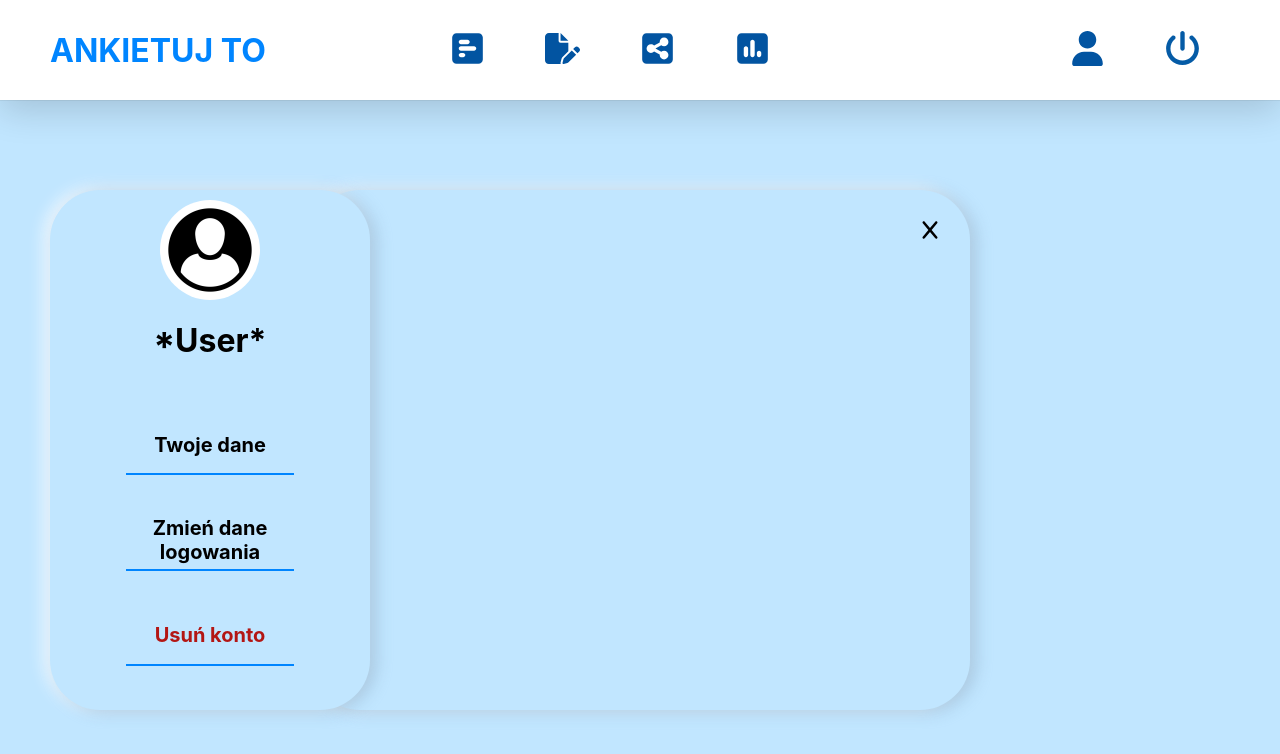
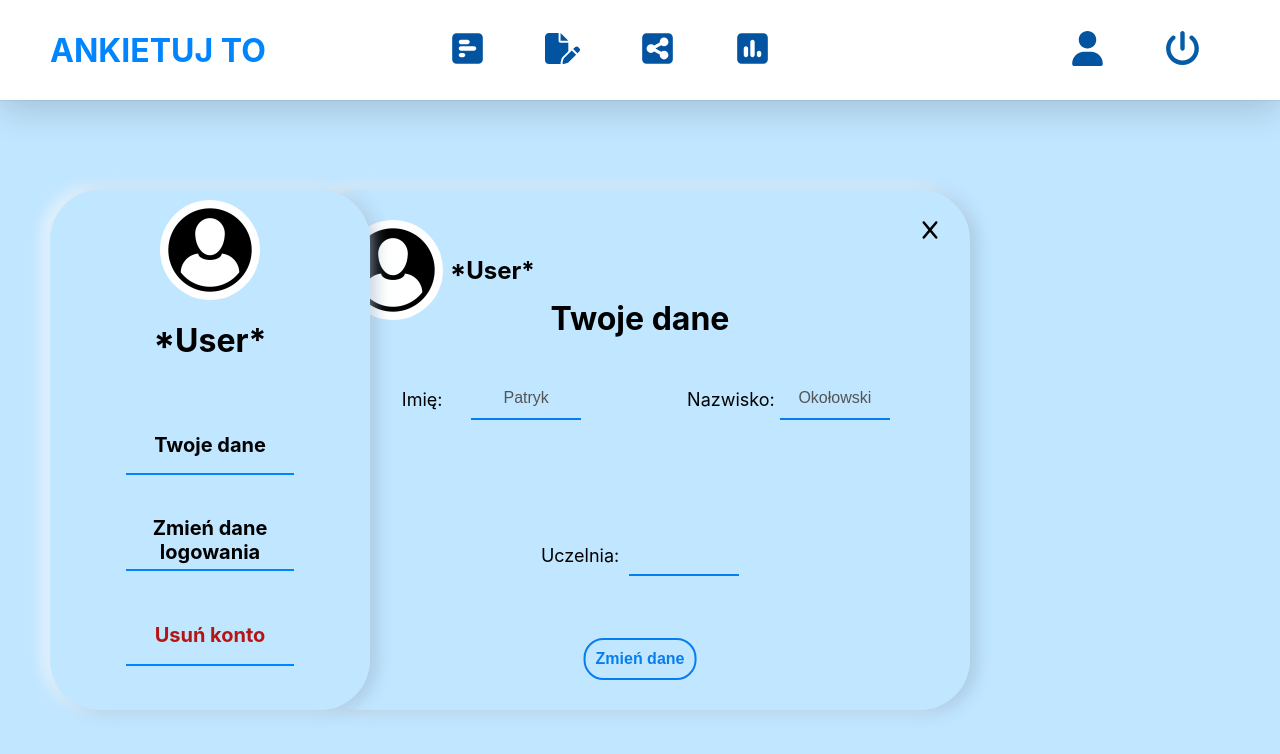
Before and after one commit to pokolowski/ankietuj-to, a React (Create React App) app: page /profile in a window 1280 px wide. Both pictures are taken after a click on the item "Twoje dane". Shown: the top 754 px of the page. Built offline with nearby package versions, Linux system fonts and the light colour scheme.

Commit message:
User data in profile view

```diff
--- a/src/components/atoms/FormField/FormField.js
+++ b/src/components/atoms/FormField/FormField.js
@@ -19,6 +19,7 @@ const FormField = react.forwardRef(
       type = 'text',
       fontColor = '#c1e6ff',
       value,
+      floatLeft,
       ...props
     },
     ref
@@ -26,6 +27,7 @@ const FormField = react.forwardRef(
     return (
       <>
         <label> {label} </label>
+        {!floatLeft ? '' : <br />}
         <br />
         <StyledInput
           type={type}
--- /dev/null
+++ b/src/components/molecules/OptionsContainer/UserData/userData.js
@@ -0,0 +1,163 @@
+import React, { useState } from 'react';
+import styled from 'styled-components';
+import styles from './userData.module.css';
+import FormField from 'components/atoms/FormField/FormField';
+
+const Wrapper = styled.div`
+  width: 90%;
+  height: 60%;
+  position: absolute;
+  bottom: 20px;
+  left: 50%;
+  transform: translateX(-50%);
+  // background-color: white;
+  display: flex;
+  flex-wrap: wrap;
+  justify-content: space-around;
+  align-items: flex-start;
+`;
+const Title = styled.h1`
+  position: absolute;
+  top: -100px;
+  left: 50%;
+  transform: translateX(-50%);
+`;
+const StyledInput = styled.div`
+  width: 35%;
+  display: flex;
+  justify-content: space-around;
+  align-items: center;
+  font-size: 18px;
+`;
+const StyledButton = styled.button`
+  position: absolute;
+  bottom: 10px;
+  left: 50%;
+  transform: translate(-50%);
+  background-color: transparent;
+  border: 2px solid #067eed;
+  padding: 10px;
+  font-weight: bold;
+  color: #067eed;
+  font-size: 16px;
+  border-radius: 20px;
+  cursor: pointer;
+`;
+const StyledButtonSave = styled.button`
+  position: absolute;
+  bottom: 10px;
+  left: 50%;
+  transform: translate(-50%);
+  background-color: transparent;
+  border: 2px solid #067eed;
+  padding: 10px;
+  font-weight: bold;
+  color: #067eed;
+  font-size: 16px;
+  border-radius: 20px;
+  cursor: pointer;
+`;
+
+const UserData = ({ ...props }) => {
+  const [activeForm, setActiveForm] = useState(false);
+  const [activeButton, setActiveButton] = useState(true);
+  const [formValue, setFormValue] = useState({
+    name: 'Patryk',
+    surname: 'Okołowski',
+    college: '',
+  });
+  const formHandler = (e) => {
+    console.log('idzie zmiana');
+    setFormValue({
+      ...formValue,
+      [e.target.name]: e.target.value,
+    });
+  };
+
+  const SaveData = () => {
+    // zapis do bazy danych nowych danych
+  };
+  return (
+    <Wrapper {...props}>
+      <Title>Twoje dane</Title>
+      <StyledInput>
+        Imię:{' '}
+        {activeForm ? (
+          <input
+            name="name"
+            type="text"
+            value={formValue.name}
+            className={styles.inputClass}
+            onChange={formHandler}
+          />
+        ) : (
+          <input
+            type="text"
+            defaultValue={formValue.name}
+            className={styles.inputClass}
+            disabled
+          />
+        )}
+      </StyledInput>
+      <StyledInput>
+        Nazwisko:{' '}
+        {activeForm ? (
+          <input
+            name="surname"
+            type="text"
+            value={formValue.surname}
+            onChange={formHandler}
+            className={styles.inputClass}
+          />
+        ) : (
+          <input
+            type="text"
+            value={formValue.surname}
+            className={styles.inputClass}
+            disabled
+          />
+        )}
+      </StyledInput>
+      <StyledInput>
+        Uczelnia:{' '}
+        {activeForm ? (
+          <input
+            name="college"
+            type="text"
+            value={formValue.college}
+            onChange={formHandler}
+            className={styles.inputClass}
+          />
+        ) : (
+          <input
+            type="text"
+            value={formValue.college}
+            className={styles.inputClass}
+            disabled
+          />
+        )}
+      </StyledInput>
+      {activeButton ? (
+        <StyledButton
+          onClick={() => {
+            setActiveButton(false);
+            setActiveForm(true);
+          }}
+        >
+          Zmień dane
+        </StyledButton>
+      ) : (
+        <StyledButtonSave
+          onClick={() => {
+            setActiveButton(true);
+            setActiveForm(false);
+          }}
+        >
+          Zapisz
+        </StyledButtonSave>
+      )}
+    </Wrapper>
+  );
+};
+
+export default UserData;
--- /dev/null
+++ b/src/components/molecules/OptionsContainer/UserData/userData.module.css
@@ -0,0 +1,24 @@
+.floatLeft{
+    /* float: left !important; */
+    position: absolute;
+    right: 0;
+}
+.inputClass{
+    background-color: transparent;
+    width: 100px;
+    height: 30px;
+    border: 0;
+    border-bottom: 2px solid #067eed;
+    font-size: 16px;
+    transition: .2s;
+    padding: 5px;
+    text-align: center;
+    /* color: #c1e6ff; */
+
+}
+.inputClass:focus{
+    outline: none;
+    border: 2px solid #067eed;
+    transition: .2s;
+    border-radius: 10px;
+}
--- a/src/components/molecules/OptionsContainer/optionsContainer.js
+++ b/src/components/molecules/OptionsContainer/optionsContainer.js
@@ -1,6 +1,8 @@
 import React from 'react';
 import styled from 'styled-components';
 import Xcross from 'assets/icons/Xcross.svg';
+import UserIcon from 'components/atoms/UserIcon/userIcon';
+import UserData from './UserData/userData';
 
 const Wrapper = styled.div`
   width: 50%;
@@ -22,6 +24,15 @@ const Icon = styled.img`
   right: 30px;
   cursor: pointer;
 `;
+const IconContainer = styled.div`
+  position: absolute;
+  top: 30px;
+  left: 30px;
+  width: 30%;
+  display: flex;
+  justify-content: space-around;
+  align-items: center;
+`;
 
 const OptionsContainer = ({ ...props }) => {
   const Clicked = () => {
@@ -29,6 +40,11 @@ const OptionsContainer = ({ ...props }) => {
   };
   return (
     <Wrapper {...props}>
+      <IconContainer>
+        <UserIcon />
+        <h2>*User*</h2>
+      </IconContainer>
+      <UserData />
       <Icon src={Xcross} onClick={() => Clicked()} />
     </Wrapper>
   );
--- a/src/components/organisms/ProfilePage/profilePage.module.css
+++ b/src/components/organisms/ProfilePage/profilePage.module.css
@@ -7,3 +7,8 @@
     opacity: 1 !important;
 
 }
+
+/* @keyframes goLeft{
+    100%{Left: 50px;
+    transform: translateX(0);}
+} */
```
Also changed, not shown: src/components/molecules/ProfileOptionContainer/optionContainer.js (deleted).
